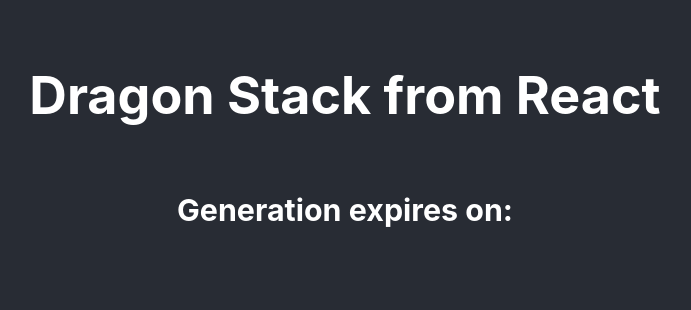
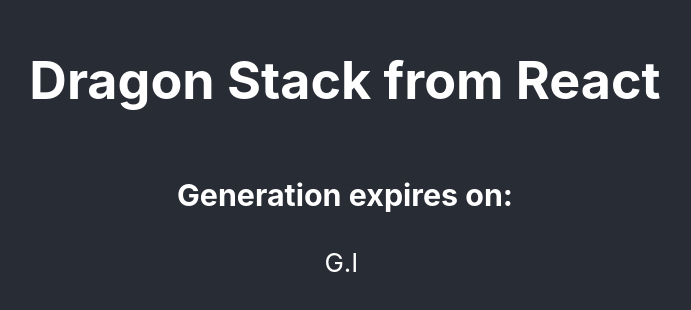
Before and after one commit to mdivani/dragonstack, a React (Create React App) app in the folder frontend/: page / in a window 1280 px wide. Shown: the part 254-564 px from the top of the page, without its empty margins (295-986 px from the left). Built offline with nearby package versions, Linux system fonts and the light colour scheme; no server answers.

Commit message:
add dragon component

```diff
--- a/frontend/src/App.js
+++ b/frontend/src/App.js
@@ -1,6 +1,7 @@
 import React, { Component } from 'react';
 import './App.css';
 import Generation from "./components/Generation";
+import Dragon from "./components/Dragon";
 
 class App extends Component {
   render() {
@@ -9,6 +10,7 @@
         <header className="App-header">
           <h1>Dragon Stack from React</h1>
           <Generation />
+          <Dragon />
         </header>
       </div>
     );
--- /dev/null
+++ b/frontend/src/components/Dragon.js
@@ -0,0 +1,36 @@
+import React from "react";
+import DragonAvatar from "./DragonAvatar";
+
+const DEFAULT_DRAGON = {
+    dragonId: "",
+    generationId: "",
+    nickname: "",
+    birthdate: "",
+    traits: []
+
+}
+
+export default class Dragon extends React.Component {
+    state = {
+        dragon: DEFAULT_DRAGON
+    }
+
+    componentDidMount() {
+        this.fetchDragon();
+    }
+
+    fetchDragon = () => {
+        fetch("http://localhost:3001/dragon/new")
+        .then((response) => response.json())
+        .then((data) => {
+            this.setState({dragon: data.dragon});
+        })
+        .catch((error) => console.error("error", error));
+    }
+
+    render() {
+        return (
+            <DragonAvatar dragon = {this.state.dragon} />
+        );
+    }
+}
--- /dev/null
+++ b/frontend/src/components/DragonAvatar.js
@@ -0,0 +1,16 @@
+import React from "react";
+
+export default class DragonAvatar extends React.Component {
+
+    render() {
+        const {generationId, dragonId, traits} = this.props.dragon;
+        return (
+            <div>
+                <span>G{generationId}.</span>
+                <span>I{dragonId}</span>&nbsp;
+
+                {traits.map((trait) => trait.traitValue).join(", ")}
+            </div>
+        );
+    }
+}
```
